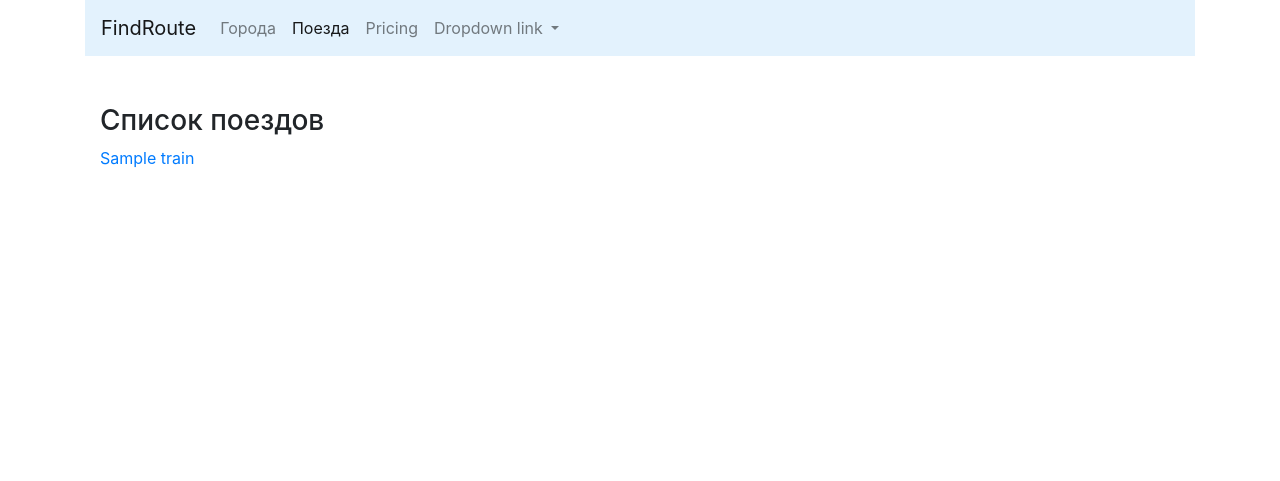
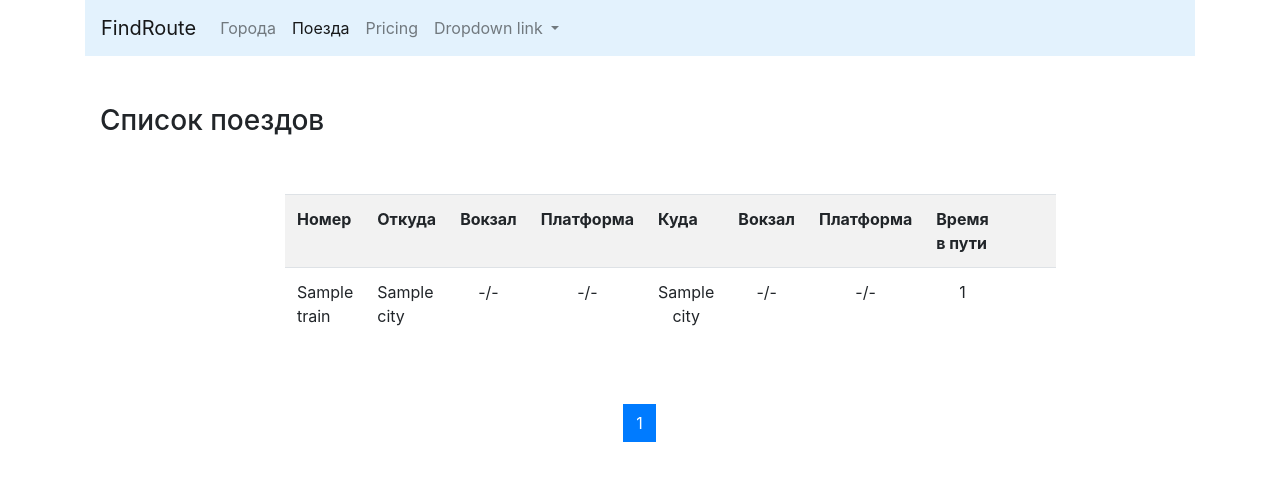
Before and after one commit to Barr1cade/find_route, a Django app: page /trains/ in a window 1280 px wide. Shown: the top 481 px of the page. Run offline with Django 3.2, Linux system fonts and the light colour scheme; tables that the repository leaves empty hold one stand-in row (values such as "Sample post").

Commit message:
next commit

```diff
--- a/cities/views.py
+++ b/cities/views.py
@@ -25,7 +25,7 @@ def home(request, pk=None):
     # city = City.objects.get(id=pk)
     # city = get_object_or_404(City, id=pk)
     # context = {'object': city}
-    # return render(request, 'trains/detail.html', context)
+    # return render(request, 'cities/detail.html', context)
     form = CityForm()
     qs = City.objects.all()
     lst = Paginator(qs, 5)
--- a/trains/templates/trains/detail.html
+++ b/trains/templates/trains/detail.html
@@ -1,8 +1,8 @@
 {% extends 'base.html' %}
-{% block title %}Поезда{% endblock %}
+{% block title %}Город{% endblock %}
 
 {% block content %}
-<h3>Поезда</h3>
+<h3>Город</h3>
 <div class="row">
     <div class="col-md">
         <p>
@@ -14,7 +14,7 @@
 </div>
 <div class="row">
     <div class="col-md-4">
-        <a href="{% url 'trains:home' %}">
+        <a href="{% url 'cities:home' %}">
             <button type="button" class="btn btn-light">Назад</button>
         </a>
     </div>
--- a/trains/templates/trains/home.html
+++ b/trains/templates/trains/home.html
@@ -4,10 +4,101 @@
 {% block content %}
 <h3>Список поездов</h3>
 <div class="row">
-    <div class="col-md">
-        {% for object in objects_list %}
-            <p><a href="{% url 'trains:detail' pk=object.pk %}">{{ object.name }}</a></p>
-        {% endfor %}
+    <div class="col-md-8 mx-auto my-5">
+        <table class="table table-striped">
+            <tr>
+                <th>Номер</th>
+                <th>Откуда</th>
+                <th>Вокзал</th>
+                <th>Платформа</th>
+                <th>Куда</th>
+                <th>Вокзал</th>
+                <th>Платформа</th>
+                <th>Время в пути</th>
+                <th>&nbsp;</th>
+                <th>&nbsp;</th>
+            </tr>
+            {% for object in page_obj %}
+            <tr>
+                <td>
+                    {# <a href="{% url 'trains:detail' pk=object.pk %}">{{ object.name }}</a> #}
+                    {{ object.name }}
+                </td>
+                <td>{{ object.from_city }}</td>
+                <td style="text-align: center;">
+                    {% if object.station %}
+                    {{ object.station }}
+                    {% else %}
+                    <span>-/-</span>
+                    {% endif %}
+                </td>
+                <td style="text-align: center;">
+                    {% if object.platform %}
+                    {{ object.platform }}
+                    {% else %}
+                    <span>-/-</span>
+                    {% endif %}
+                </td>
+                <td style="text-align: center;">
+                    {% if object.to_city %}
+                    {{ object.to_city }}
+                    {% else %}
+                    <span>-/-</span>
+                    {% endif %}
+                </td>
+                <td style="text-align: center;">
+                    {% if object.station %}
+                    {{ object.station }}
+                    {% else %}
+                    <span>-/-</span>
+                    {% endif %}
+                </td>
+                <td style="text-align: center;">
+                    {% if object.platform %}
+                    {{ object.platform }}
+                    {% else %}
+                    <span>-/-</span>
+                    {% endif %}
+                </td>
+                <td style="text-align: center;">
+                    {% if object.travel_time %}
+                    {{ object.travel_time }}
+                    {% else %}
+                    <span>-/-</span>
+                    {% endif %}
+                </td>
+                <th>&nbsp;</th>
+                <th>&nbsp;</th>
+            </tr>
+            {% endfor %}
+        </table>
     </div>
 </div>
+<nav aria-label="Page navigation example">
+    <ul class="pagination justify-content-center">
+        <li class="page-item">
+            {% if page_obj.has_previous %}
+            <a class="page-link" href="?page={{ page_obj.previous_page_number }}" aria-label="Previous">
+                <span aria-hidden="true">&laquo;</span>
+            </a>
+            {% endif %}
+        </li>
+        {% for page in page_obj.paginator.page_range %}
+        <li class="page-item {% if page == page_obj.number %} active {% endif %} ">
+            <a class="page-link" href="?page={{page}}">
+                {{ page }}
+            </a>
+        </li>
+        {% endfor %}
+        <li class="page-item">
+            {% if page_obj.has_next %}
+            <a class="page-link" href="?page={{ page_obj.paginator.num_pages }}" aria-label="Next">
+                <span aria-hidden="true">&raquo;</span>
+            </a>
+            {% endif %}
+        </li>
+    </ul>
+</nav>
+<br>
+<br>
 {% endblock %}
--- a/trains/urls.py
+++ b/trains/urls.py
@@ -3,7 +3,9 @@ from django.urls import path
 from trains.views import *
 
 urlpatterns = [
-    path('', home, name='home'),
-    # path('', TrainListView.as_view(), name='home'),
-    path('detail/<int:pk>/', TrainDetailView.as_view(), name='detail'),
+    path('', TrainListView.as_view(), name='home'),
+    # path('detail/<int:pk>/', TrainDetailView.as_view(), name='detail'),
+    # path('update/<int:pk>/', TrainUpdateView.as_view(), name='update'),
+    # path('delete/<int:pk>/', TrainDeleteView.as_view(), name='delete'),
+    # path('add/', TrainCreateView.as_view(), name='create'),
 ]
--- a/trains/views.py
+++ b/trains/views.py
@@ -1,24 +1,63 @@
+from django.contrib import messages
+from django.contrib.auth.mixins import LoginRequiredMixin
+from django.contrib.messages.views import SuccessMessageMixin
+from django.core.paginator import Paginator
 from django.shortcuts import render, get_object_or_404
-from django.views.generic import DetailView, ListView
+from django.urls import reverse_lazy
+from django.views.generic import DetailView, CreateView, UpdateView, DeleteView, ListView
 
+# from trains.forms import TrainForm
 from trains.models import Train
 
 __all__ = (
-    'home', 'TrainDetailView',
+    'home', 'TrainListView',
+    #'TrainDetailView', 'TrainCreateView', 'TrainUpdateView', 'TrainDeleteView',
 )
 
 
 def home(request, pk=None):
     qs = Train.objects.all()
-    context = {'objects_list': qs}
+    lst = Paginator(qs, 5)
+    page_number = request.GET.get('page')
+    page_obj = lst.get_page(page_number)
+    context = {'page_obj': page_obj}
     return render(request, 'trains/home.html', context)
 
 
 class TrainListView(ListView):
+    paginate_by = 5
     model = Train
     template_name = 'trains/home.html'
 
 
-class TrainDetailView(DetailView):
-    queryset = Train.objects.all()
-    template_name = 'trains/detail.html'
+# class TrainDetailView(DetailView):
+#     queryset = Train.objects.all()
+#     template_name = 'trains/detail.html'
+#
+#
+# class TrainCreateView(SuccessMessageMixin, CreateView):
+#     model = Train
+#     form_class = TrainForm
+#     template_name = 'trains/create.html'
+#     success_url = reverse_lazy('trains:home')
+#     success_message = "Город успешно создан"
+#
+#
+# class TrainUpdateView(SuccessMessageMixin, UpdateView):
+#     model = Train
+#     form_class = TrainForm
+#     template_name = 'trains/update.html'
+#     success_url = reverse_lazy('trains:home')
+#     success_message = "Город успешно отредактирован"
+#
+#
+# class TrainDeleteView(DeleteView):
+#     model = Train
+#     # template_name = 'trains/delete.html'
+#     success_url = reverse_lazy('trains:home')
+#
+#     def get(self, request, *args, **kwargs):
+#         messages.success(request, 'Город успешно удален')
+#         return self.post(request, *args, **kwargs)
+#
+#
--- a/travel/settings.py
+++ b/travel/settings.py
@@ -26,8 +26,8 @@ INSTALLED_APPS = [
     'django.contrib.sessions',
     'django.contrib.messages',
     'django.contrib.staticfiles',
+    'cities',
     'trains',
-    'cities',
 ]
 
 MIDDLEWARE = [
--- a/travel/urls.py
+++ b/travel/urls.py
@@ -5,8 +5,8 @@ from travel.views import home, about
 
 urlpatterns = [
     path('admin/', admin.site.urls),
+    path('cities/', include(('cities.urls', 'cities'))),
     path('trains/', include(('trains.urls', 'trains'))),
-    path('cities/', include(('cities.urls', 'cities'))),
     path('', home, name='home'),
     path('about/', about),
 ]
```
Also changed, not shown: trains/templates/trains/create.html (added, +17 -0 lines), trains/templates/trains/delete.html (added, +17 -0 lines), trains/templates/trains/update.html (added, +17 -0 lines), trains/migrations/0001_initial.py.
